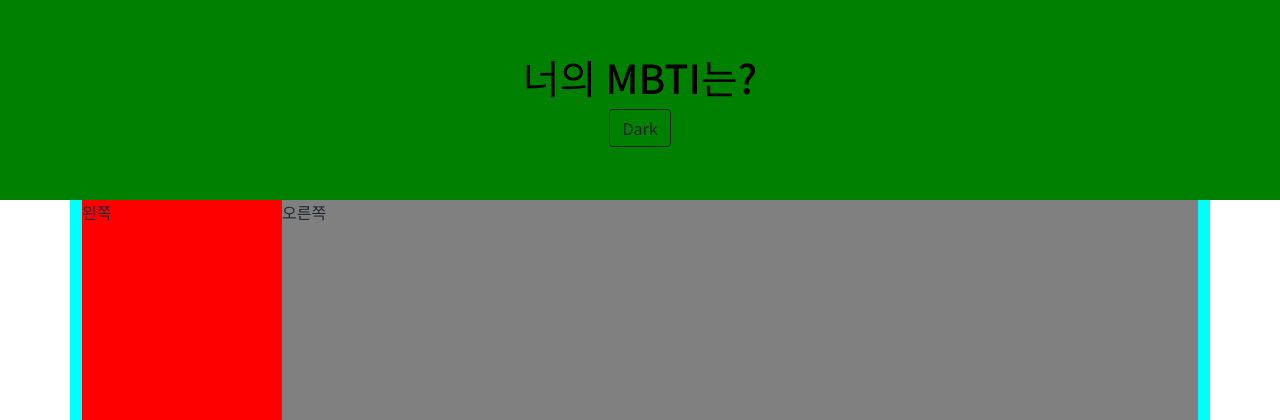
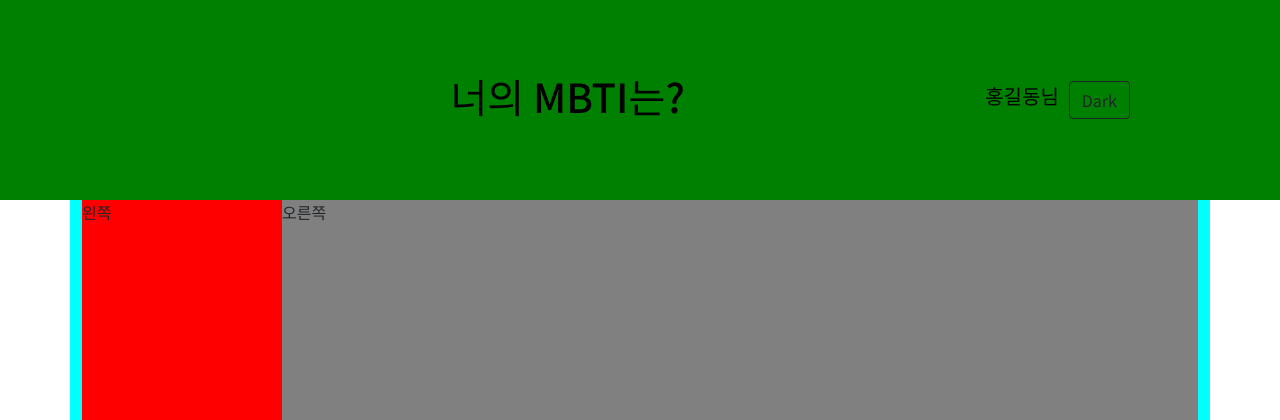
Before and after one commit to Cho-El/What-s-your-MBTI, a Flask app: template templates/feature_post.html in a window 1280 px wide. Shown: the top 420 px of the page. Run offline with Flask 2, Linux system fonts and the light colour scheme; the template is opened without the code that fills it, so the values that code supplies are empty.

Commit message:
2022-08-02
레이아웃 수정 및 버튼 위치 조정

```diff
--- a/templates/feature_post.html
+++ b/templates/feature_post.html
@@ -30,10 +30,21 @@
             color: black;
 
             display: flex;
-            flex-direction: column;
+            flex-direction: row;
             align-items: center;
-            justify-content: center;
+            justify-content: space-around;
         }
+        .head_contents{
+            display: flex;
+            flex-direction: row;
+            align-items: center;
+            justify-content: space-around;
+        }
+        .head_item:nth-child(1){
+            margin-right: 10px;
+            flex-shrink: 0;
+        }
+
         .container{
             width: 100%;
             height: 800px;
@@ -63,21 +74,28 @@
 </head>
 
 <body>
+<div>
 <!-- header == div -->
 <header class="mytitle">
+    <h1> </h1>
     <h1>너의 MBTI는?</h1>
-    <button type="button" class="btn btn-outline-dark">Dark</button>
+    <div class="head_contents">
+        <h5 class = "head_item" >홍길동님</h5>
+        <button type="button" class="btn btn-outline-dark">Dark</button>
+    </div>
 </header>
+
 <!-- main == div -->
-<main class = "container">
+<div class = "container">
     <div class = "item">왼쪽</div>
     <div class = "item">오른쪽</div>
-</main>
+</div>
 
 
 </div>
 
 </div>
+</div>
 </body>
 
 </html>
```
